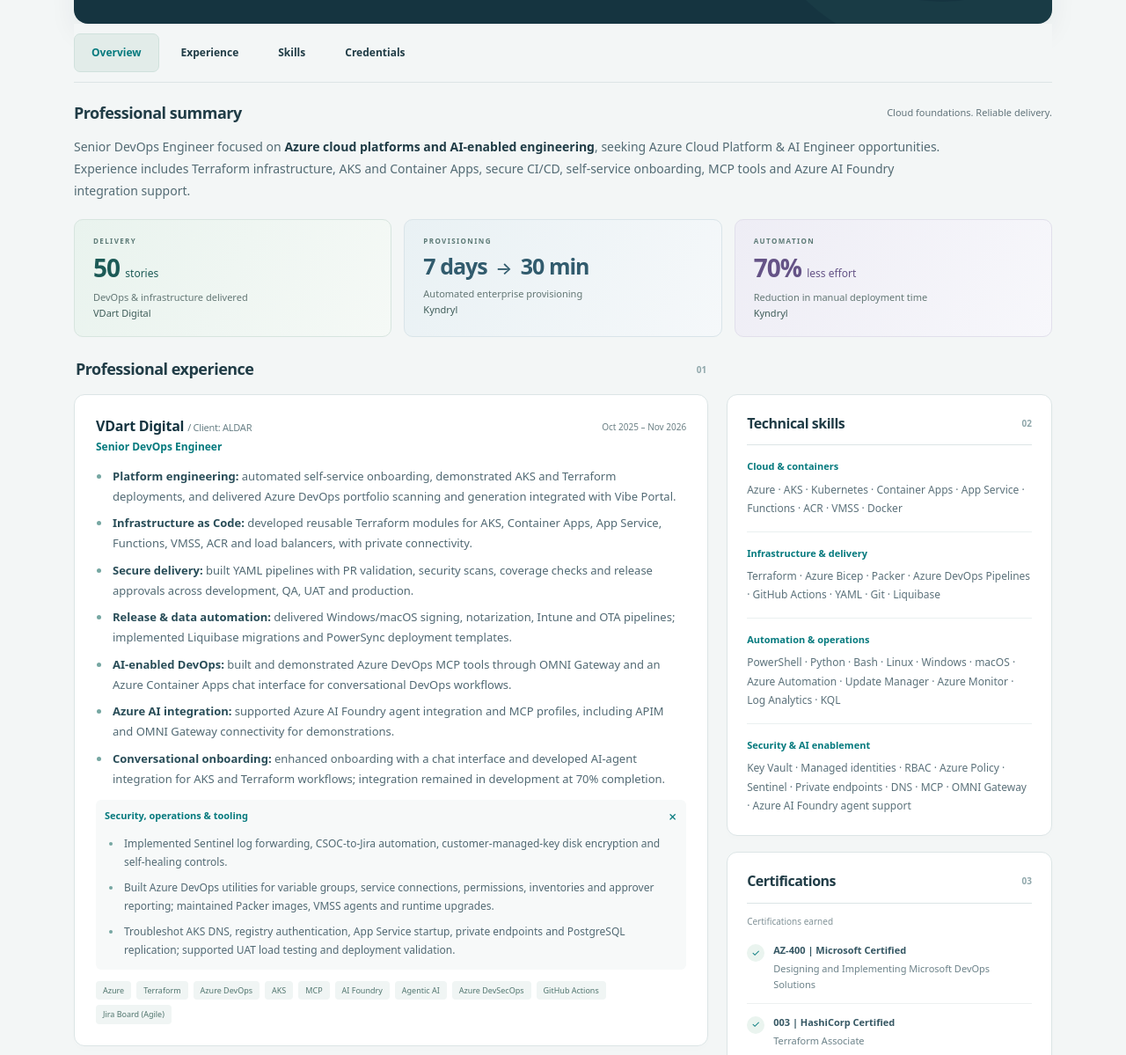
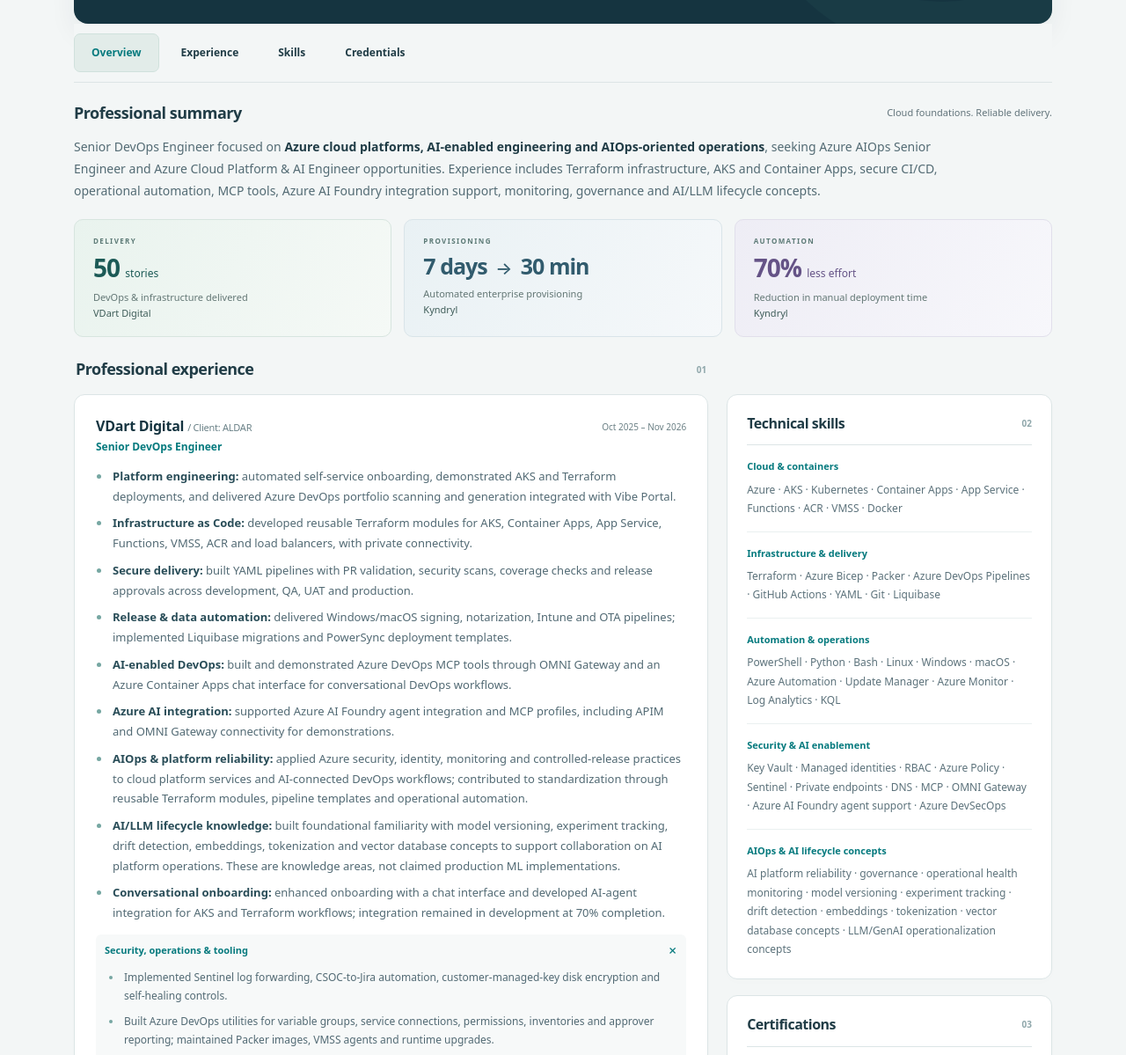
Before and after one commit to anbu143dude/Portfolio, a plain HTML site: page index.html in a window 1280 px wide. Shown: the part 210-1409 px from the top of the page at 88% size. Drawn offline with Linux system fonts and the light colour scheme.

Commit message:
Update portfolio with Azure AIOps content and CV download menu

```diff
--- a/index.html
+++ b/index.html
@@ -7,7 +7,7 @@
 <meta name="theme-color" content="#153440"><link rel="canonical" href="https://anbu143dude.github.io/Portfolio/">
 <meta property="og:title" content="Anand Babu P | Azure Cloud Platform &amp; AI Engineer"><meta property="og:description" content="Azure cloud • Platform engineering • AI-enabled DevOps. Explore my experience and download my résumé."><meta property="og:type" content="profile"><meta property="og:url" content="https://anbu143dude.github.io/Portfolio/"><meta property="og:image" content="https://avatars.githubusercontent.com/u/151912807?v=4">
 
-<link rel="stylesheet" href="style.css?v=14">
+<link rel="stylesheet" href="style.css?v=15">
 <script type="application/ld+json">{"@context":"https://schema.org","@type":"Person","name":"Anand Babu P","jobTitle":"Senior DevOps Engineer","url":"https://anbu143dude.github.io/Portfolio/","image":"https://avatars.githubusercontent.com/u/151912807?v=4","sameAs":["https://github.com/anbu143dude","https://www.linkedin.com/in/anand-babu-p-3157b444"],"knowsAbout":["Microsoft Azure","Terraform","Azure Kubernetes Service","CI/CD","Platform Engineering","DevSecOps"],"email":"mailto:anbu143dude@gmail.com"}</script>
 </head>
 <body>
@@ -16,13 +16,13 @@
 <header class="profile-header" id="top">
 <div class="profile-main"><img class="portrait" src="https://avatars.githubusercontent.com/u/151912807?v=4" alt="Anand Babu P" width="96" height="96" fetchpriority="high">
 <div class="identity"><p class="overline">AZURE CLOUD · PLATFORM ENGINEERING · AI</p><h1>Anand Babu P</h1><p class="role">Azure Cloud Platform &amp; AI Engineer</p><p class="location">Bengaluru, India</p></div></div>
-<div class="header-actions"><a class="button primary" href="Anand_Babu_P_CV.pdf?v=11" download>Download CV <svg viewBox="0 0 24 24" aria-hidden="true"><path d="M12 3v12m-5-5 5 5 5-5M5 16v5h14v-5"/></svg></a><a class="header-email" href="mailto:anbu143dude@gmail.com">anbu143dude@gmail.com</a><a class="header-email" href="tel:+919538727755" aria-label="Call Anand Babu P at +91 95387 27755">+91 95387 27755</a><div class="header-links"><a href="https://www.linkedin.com/in/anand-babu-p-3157b444">LinkedIn</a><span aria-hidden="true">/</span><a href="https://github.com/anbu143dude">GitHub</a><span aria-hidden="true">/</span><a href="Anand_Babu_P_CV.pdf?v=11">View PDF</a></div></div>
+<div class="header-actions"><details class="download-menu"><summary class="button primary">Download CV <svg viewBox="0 0 24 24" aria-hidden="true"><path d="M12 3v12m-5-5 5 5 5-5M5 16v5h14v-5"/></svg><span class="download-caret" aria-hidden="true">⌄</span></summary><div class="download-options"><a href="Anand_Babu_P_CV.pdf?v=12" download>Download PDF</a><a href="Anand_Babu_P_CV.rtf?v=1" download>Download Word document</a></div></details><a class="header-email" href="mailto:anbu143dude@gmail.com">anbu143dude@gmail.com</a><a class="header-email" href="tel:+919538727755" aria-label="Call Anand Babu P at +91 95387 27755">+91 95387 27755</a><div class="header-links"><a href="https://www.linkedin.com/in/anand-babu-p-3157b444">LinkedIn</a><span aria-hidden="true">/</span><a href="https://github.com/anbu143dude">GitHub</a><span aria-hidden="true">/</span><a href="Anand_Babu_P_CV.pdf?v=12">View PDF</a></div></div>
 </header>
 <nav class="section-nav" aria-label="Portfolio sections"><span class="nav-indicator" aria-hidden="true"></span><a href="#overview" aria-current="location">Overview</a><a href="#experience">Experience</a><a href="#skills">Skills</a><a href="#credentials">Credentials</a></nav>
 <main id="main">
 <section id="overview" class="overview" aria-labelledby="overview-title">
 <div class="section-heading"><h2 id="overview-title">Professional summary</h2><span class="section-note">Cloud foundations. Reliable delivery.</span></div>
-<p class="summary">Senior DevOps Engineer focused on <strong>Azure cloud platforms and AI-enabled engineering</strong>, seeking Azure Cloud Platform &amp; AI Engineer opportunities. Experience includes Terraform infrastructure, AKS and Container Apps, secure CI/CD, self-service onboarding, MCP tools and Azure AI Foundry integration support.</p>
+<p class="summary">Senior DevOps Engineer focused on <strong>Azure cloud platforms, AI-enabled engineering and AIOps-oriented operations</strong>, seeking Azure AIOps Senior Engineer and Azure Cloud Platform &amp; AI Engineer opportunities. Experience includes Terraform infrastructure, AKS and Container Apps, secure CI/CD, operational automation, MCP tools, Azure AI Foundry integration support, monitoring, governance and AI/LLM lifecycle concepts.</p>
 <div class="impact-grid">
 <article class="impact"><span class="impact-label">DELIVERY</span><strong>50 <span>stories</span></strong><p>DevOps &amp; infrastructure delivered<br><b>VDart Digital</b></p></article>
 <article class="impact"><span class="impact-label">PROVISIONING</span><strong>7 days <span class="metric-arrow" aria-hidden="true">→</span> 30 min</strong><p>Automated enterprise provisioning<br><b>Kyndryl</b></p></article>
@@ -42,6 +42,8 @@
 <li><strong>Release &amp; data automation:</strong> delivered Windows/macOS signing, notarization, Intune and OTA pipelines; implemented Liquibase migrations and PowerSync deployment templates.</li>
 <li><strong>AI-enabled DevOps:</strong> built and demonstrated Azure DevOps MCP tools through OMNI Gateway and an Azure Container Apps chat interface for conversational DevOps workflows.</li>
 <li><strong>Azure AI integration:</strong> supported Azure AI Foundry agent integration and MCP profiles, including APIM and OMNI Gateway connectivity for demonstrations.</li>
+<li><strong>AIOps &amp; platform reliability:</strong> applied Azure security, identity, monitoring and controlled-release practices to cloud platform services and AI-connected DevOps workflows; contributed to standardization through reusable Terraform modules, pipeline templates and operational automation.</li>
+<li><strong>AI/LLM lifecycle knowledge:</strong> built foundational familiarity with model versioning, experiment tracking, drift detection, embeddings, tokenization and vector database concepts to support collaboration on AI platform operations. These are knowledge areas, not claimed production ML implementations.</li>
 <li><strong>Conversational onboarding:</strong> enhanced onboarding with a chat interface and developed AI-agent integration for AKS and Terraform workflows; integration remained <em>in development at 70% completion.</em></li>
 </ul>
 <details class="job-details" open><summary>Security, operations &amp; tooling <span class="plus" aria-hidden="true">+</span></summary><div class="detail-body"><ul class="achievements">
@@ -49,7 +51,7 @@
 <li>Built Azure DevOps utilities for variable groups, service connections, permissions, inventories and approver reporting; maintained Packer images, VMSS agents and runtime upgrades.</li>
 <li>Troubleshot AKS DNS, registry authentication, App Service startup, private endpoints and PostgreSQL replication; supported UAT load testing and deployment validation.</li>
 </ul></div></details>
-<div class="job-tags"><span>Azure</span><span>Terraform</span><span>Azure DevOps</span><span>AKS</span><span>MCP</span><span>AI Foundry</span><span>Agentic AI</span><span>Azure DevSecOps</span><span>GitHub Actions</span><span>Jira Board (Agile)</span></div>
+<div class="job-tags"><span>Azure</span><span>Terraform</span><span>Azure DevOps</span><span>AKS</span><span>MCP</span><span>AI Foundry</span><span>Agentic AI</span><span>Azure DevSecOps</span><span>GitHub Actions</span><span>Jira Board (Agile)</span><span>AIOps</span><span>LLM lifecycle</span><span>Observability</span></div>
 </article>
 <article class="panel job experience-card">
 <div class="job-heading"><div><h3>KPIT</h3><p class="job-role">Senior Technical Leader, Azure Cloud</p></div><p class="dates">Jul 2024 – Jul 2025</p></div>
@@ -81,7 +83,8 @@
 <div><dt>Cloud &amp; containers</dt><dd>Azure · AKS · Kubernetes · Container Apps · App Service · Functions · ACR · VMSS · Docker</dd></div>
 <div><dt>Infrastructure &amp; delivery</dt><dd>Terraform · Azure Bicep · Packer · Azure DevOps Pipelines · GitHub Actions · YAML · Git · Liquibase</dd></div>
 <div><dt>Automation &amp; operations</dt><dd>PowerShell · Python · Bash · Linux · Windows · macOS · Azure Automation · Update Manager · Azure Monitor · Log Analytics · KQL</dd></div>
-<div><dt>Security &amp; AI enablement</dt><dd>Key Vault · Managed identities · RBAC · Azure Policy · Sentinel · Private endpoints · DNS · MCP · OMNI Gateway · Azure AI Foundry agent support</dd></div>
+<div><dt>Security &amp; AI enablement</dt><dd>Key Vault · Managed identities · RBAC · Azure Policy · Sentinel · Private endpoints · DNS · MCP · OMNI Gateway · Azure AI Foundry agent support · Azure DevSecOps</dd></div>
+<div><dt>AIOps &amp; AI lifecycle concepts</dt><dd>AI platform reliability · governance · operational health monitoring · model versioning · experiment tracking · drift detection · embeddings · tokenization · vector database concepts · LLM/GenAI operationalization concepts</dd></div>
 </dl></section>
 <section id="credentials" class="panel credentials" aria-labelledby="credentials-title"><div class="section-heading"><h2 id="credentials-title">Certifications</h2><span class="section-index">03</span></div><p class="earned-note">Certifications earned</p>
 <ul class="cert-list">
```
